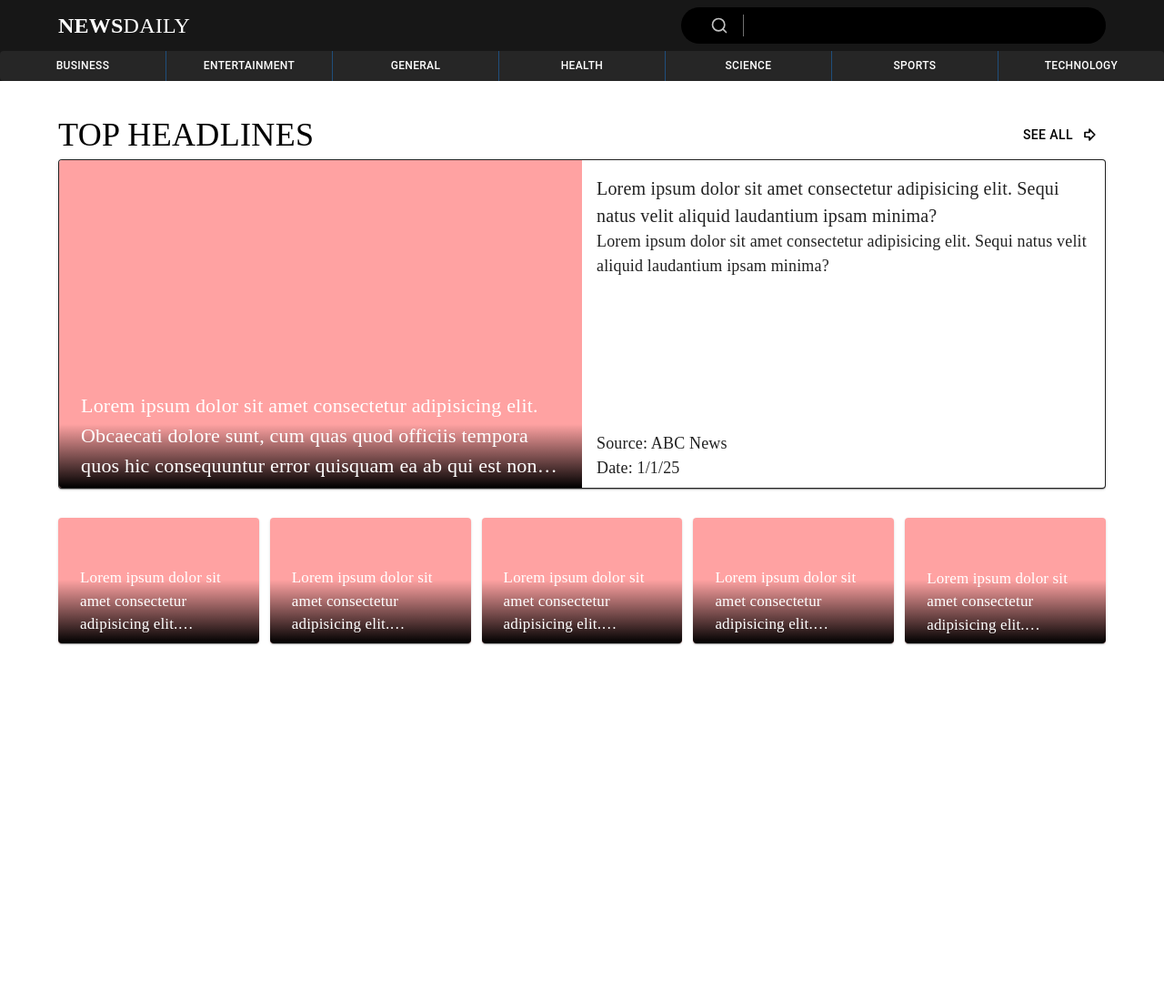
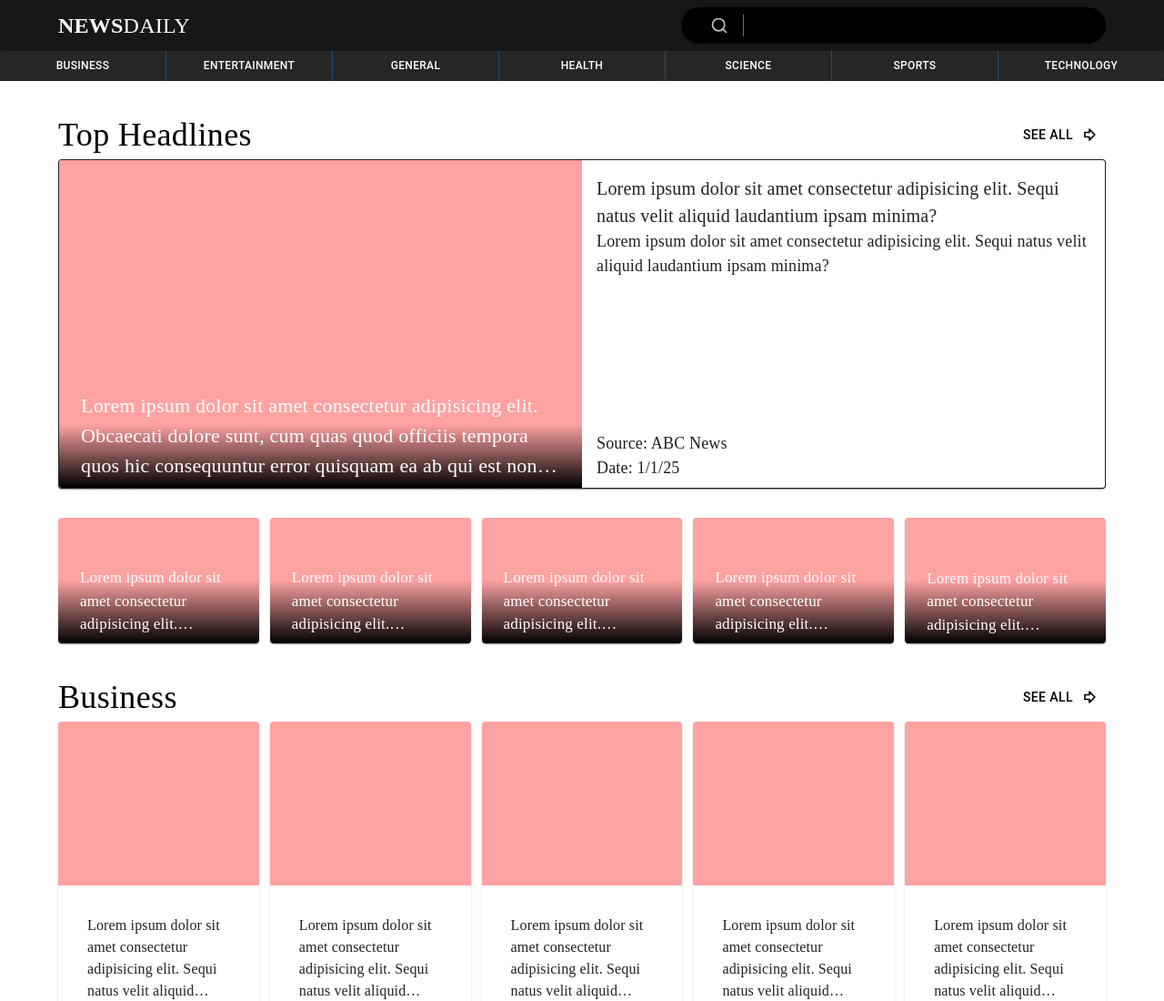
Before and after one commit to EddieO23/newsPortalReactProject, a React (Vite) app: page / in a window 1280 px wide. Shown: the top 1100 px of the page at 91% size. Before the commit the page ends 800 px from the top, so only its background shows below. Built offline with nearby package versions, Linux system fonts and the light colour scheme.

Commit message:
succesfully finishes skeleton of Home page

```diff
--- a/src/components/Carousel.jsx
+++ b/src/components/Carousel.jsx
@@ -15,7 +15,7 @@ function Carousel() {
   return (
     <Box>
       {/* HEADER */}
-      <HeaderSection />
+      <HeaderSection title='Top Headlines' />
 
       <CarouselCard/>
 
--- a/src/components/HeaderSection.jsx
+++ b/src/components/HeaderSection.jsx
@@ -2,13 +2,13 @@ import React from 'react';
 import { Box, Button, Typography } from '@mui/material';
 import { ArrowBigRight } from 'lucide-react';
 
-function HeaderSection() {
+function HeaderSection({title}) {
   return (
     <Box sx={{ display: 'flex', justifyContent: 'space-between', mt: 4 }}>
       <Typography
         sx={{ fontSize: '2.25rem', fontFamily: 'serif', cursor: 'pointer' }}
       >
-        TOP HEADLINES
+        {title}
       </Typography>
 
       <Button
--- a/src/pages/Home.jsx
+++ b/src/pages/Home.jsx
@@ -1,12 +1,70 @@
 import React from 'react';
-import { Box, Button, Typography, Card, CardContent, Grid2 } from '@mui/material';
+import {
+  Box,
+  Button,
+  Typography,
+  Card,
+  CardContent,
+  Grid2,
+} from '@mui/material';
 import { ArrowBigRight } from 'lucide-react';
 import Carousel from '../components/Carousel';
+import HeaderSection from '../components/HeaderSection';
+import { categories } from '../utils/constants';
 
 function Home() {
   return (
     <Box sx={{ width: '90%', mx: 'auto' }}>
-     <Carousel/>
+      <Carousel />
+
+      {/* NewsCardList */}
+      <Box className='mt-4'>
+        {categories.map((item, indx) => (
+          <>
+            <HeaderSection title={item} />
+            <Box className='grid grid-cols-5 gap-3'>
+              {[...Array(5)].map((_, indx) => (
+                <Card key={indx}>
+                  <Box className='bg-red-300 w-full aspect-[16/9] h-[180px]' />
+                  <CardContent>
+                    <CardContent className='relative'>
+                      <Typography
+                        sx={{ fontSize: '16px', fontFamily: 'serif' }}
+                        className='text-xl font-serif line-clamp-4'
+                      >
+                        Lorem ipsum dolor sit amet consectetur adipisicing elit.
+                        Sequi natus velit aliquid laudantium ipsam minima?
+                      </Typography>
+                      <Typography
+                        sx={{ fontSize: '14px', fontFamily: 'serif' }}
+                        className='text-xl font-serif line-clamp-4'
+                      >
+                        Lorem ipsum dolor sit amet consectetur adipisicing elit.
+                        Sequi natus velit aliquid laudantium ipsam minima?
+                      </Typography>
+
+                      <Box className=''>
+                        <Typography
+                          sx={{ fontSize: '14px', fontFamily: 'serif' }}
+                          className='text-xl font-serif line-clamp-4'
+                        >
+                          Source: ABC News
+                        </Typography>
+                        <Typography
+                          sx={{ fontSize: '14px', fontFamily: 'serif' }}
+                          className='text-xl font-serif line-clamp-4'
+                        >
+                          Date: 1/1/25
+                        </Typography>
+                      </Box>
+                    </CardContent>
+                  </CardContent>
+                </Card>
+              ))}
+            </Box>
+          </>
+        ))}
+      </Box>
     </Box>
   );
 }
```
